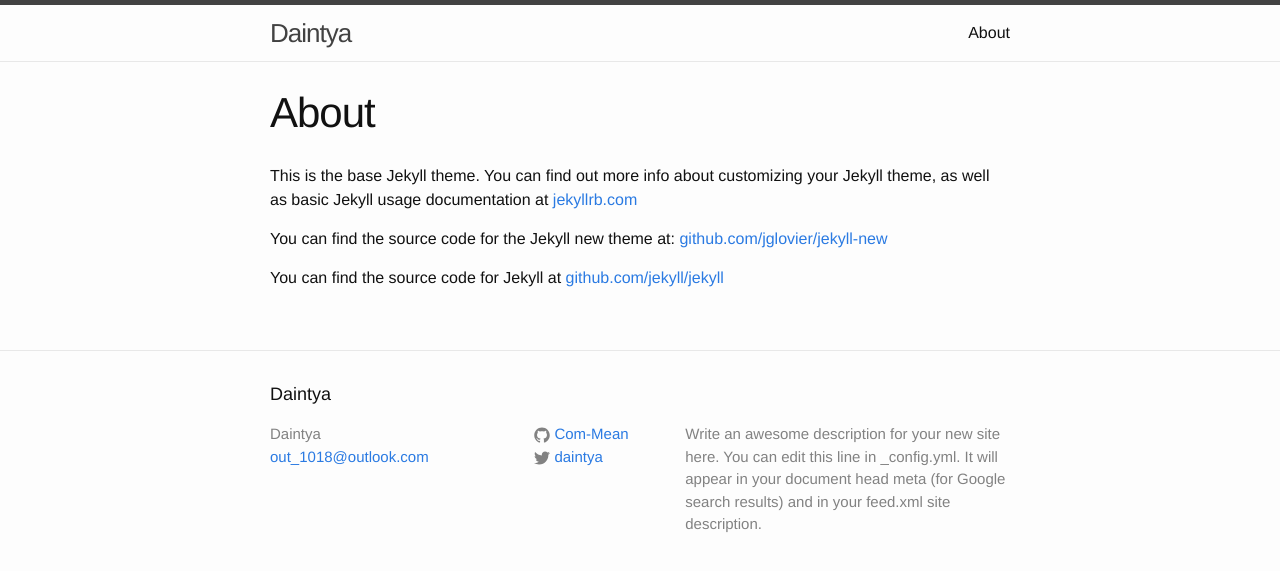
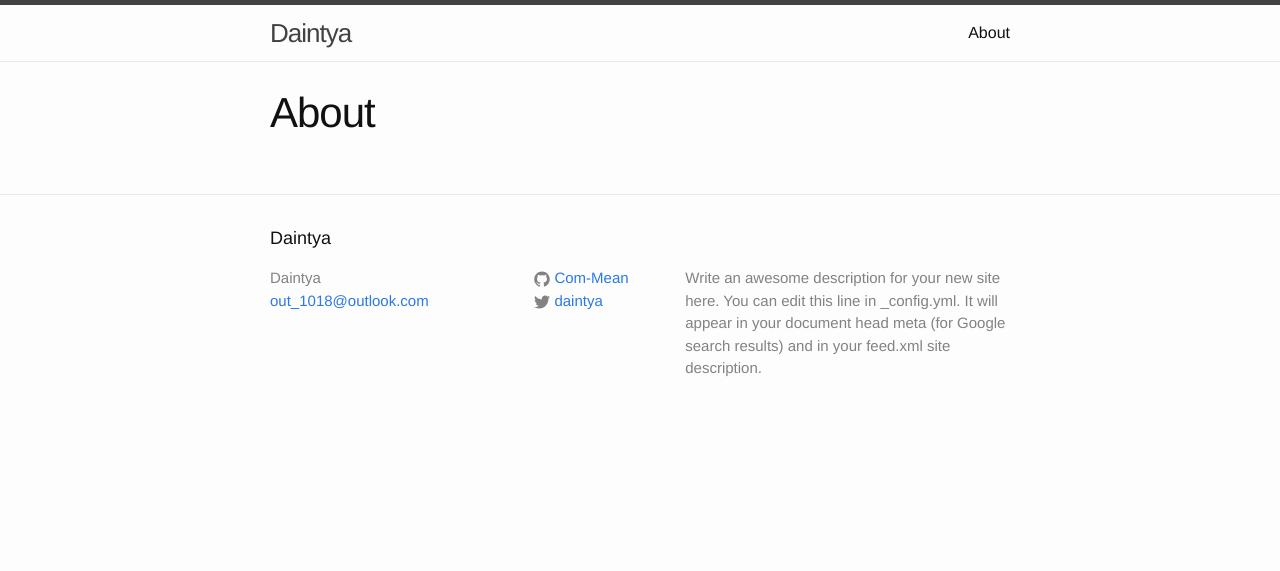
Before and after one commit to Com-Mean/daintya, a Jekyll site: the page built from about.md, in a window 1280 px wide. Shown: the top 571 px of the page. Built offline with Jekyll 4.4.1, drawn with Linux system fonts in a browser that asks for light colours.

Commit message:
unpush files in last version

```diff
--- a/_config.yml
+++ b/_config.yml
@@ -9,6 +9,6 @@ baseurl: "" # the subpath of your site, e.g. /blog/
 url: "http://daintya.com" # the base hostname & protocol for your site
 twitter_username: daintya
 github_username:  Com-Mean
-
+encoding: utf-8
 # Build settings
 markdown: kramdown
--- a/about.md
+++ b/about.md
@@ -3,9 +3,3 @@ layout: page
 title: About
 permalink: /about/
 ---
-
-This is the base Jekyll theme. You can find out more info about customizing your Jekyll theme, as well as basic Jekyll usage documentation at [jekyllrb.com](http://jekyllrb.com/)
-
-You can find the source code for the Jekyll new theme at: [github.com/jglovier/jekyll-new](https://github.com/jglovier/jekyll-new)
-
-You can find the source code for Jekyll at [github.com/jekyll/jekyll](https://github.com/jekyll/jekyll)
```
